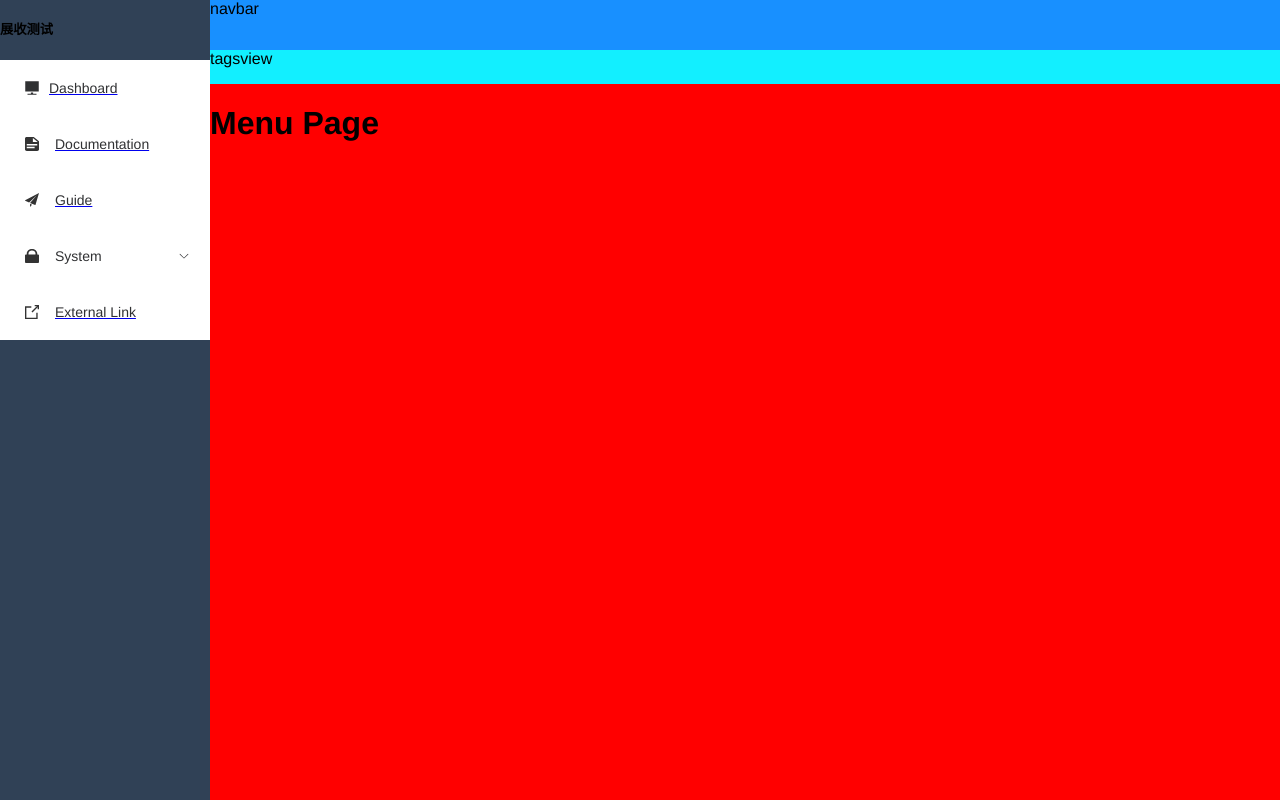
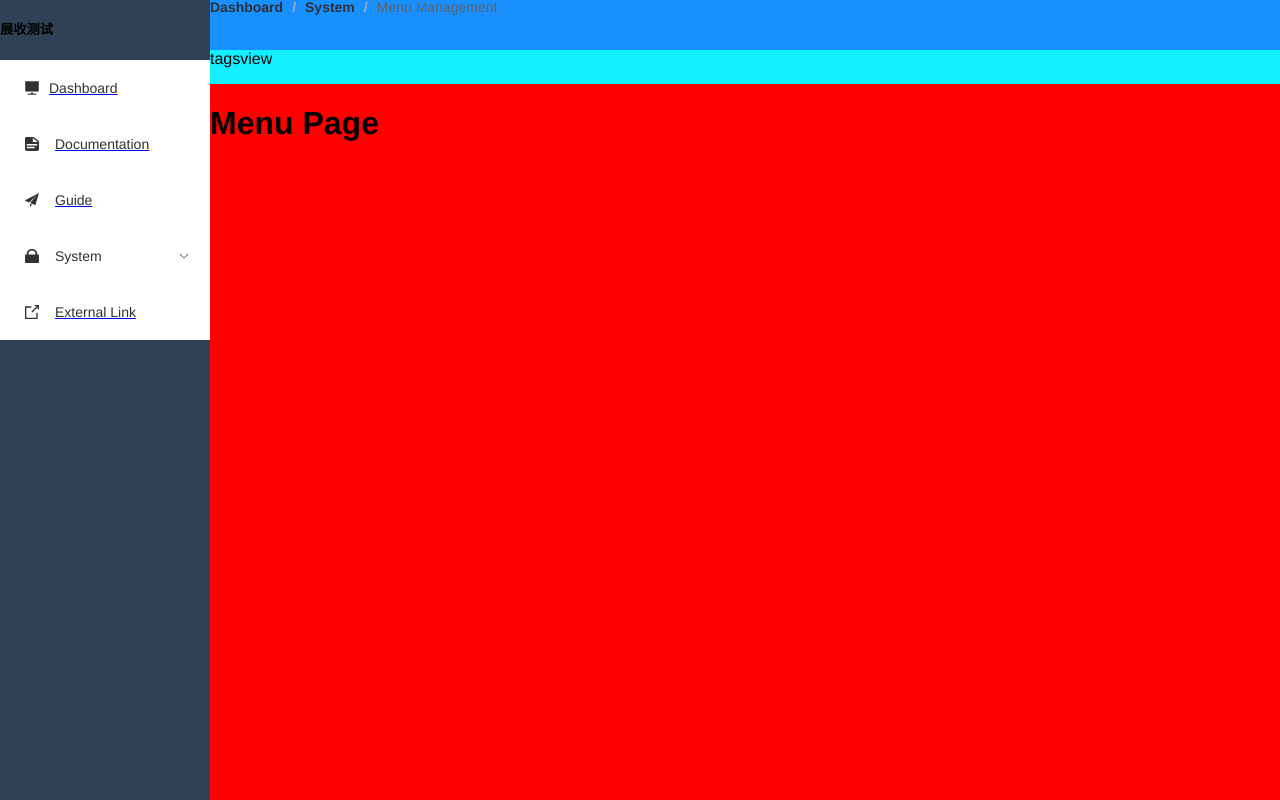
Before and after one commit to Zijue/vue3-vite2-admin, a Vue app: page /system/menu in a window 1280 px wide. Built offline with nearby package versions, Linux system fonts and the light colour scheme.

Commit message:
feat: 实现面包屑导航组件

```diff
--- a/components.d.ts
+++ b/components.d.ts
@@ -5,6 +5,9 @@
 declare module 'vue' {
   export interface GlobalComponents {
     AppMain: typeof import('./src/components/AppMain/index.vue')['default']
+    Breadcrumb: typeof import('./src/components/Breadcrumb/index.vue')['default']
+    ElBreadcrumb: typeof import('element-plus/es')['ElBreadcrumb']
+    ElBreadcrumbItem: typeof import('element-plus/es')['ElBreadcrumbItem']
     ElButton: typeof import('element-plus/es')['ElButton']
     ElIcon: typeof import('element-plus/es')['ElIcon']
     ElMenu: typeof import('element-plus/es')['ElMenu']
--- a/package.json
+++ b/package.json
@@ -48,6 +48,7 @@
     "element-plus": "^2.1.0",
     "normalize.css": "^8.0.1",
     "path-browserify": "^1.0.1",
+    "path-to-regexp": "^6.2.0",
     "pinia": "^2.0.11",
     "vue": "^3.2.31",
     "vue-router": "^4.0.14"
--- /dev/null
+++ b/src/components/Breadcrumb/index.vue
@@ -0,0 +1,118 @@
+<template>
+  <el-breadcrumb separator="/">
+    <el-breadcrumb-item v-for="(item, index) in levelList" :key="item.path">
+      <span v-if="index == levelList.length - 1" class="no-redirect">
+        {{ item.meta?.title }}
+      </span>
+      <a v-else @click.prevent="handleLink(item as Required<typeof item>)">{{
+        item.meta?.title
+      }}</a>
+    </el-breadcrumb-item>
+  </el-breadcrumb>
+</template>
+<script lang="ts">
+import { defineComponent, ref, watch, onBeforeMount } from "vue"
+import {
+  useRoute,
+  useRouter,
+  RouteLocationMatched,
+  RouteLocationRaw
+} from "vue-router"
+import { compile } from "path-to-regexp"
+
+type PartialRouteLocationMatched = Partial<RouteLocationMatched>
+
+export default defineComponent({
+  name: "Breadcrumb",
+  setup() {
+    const route = useRoute() //相当于this.$route对象
+    const router = useRouter() // 相当于this.$router对象
+    const levelList = ref<PartialRouteLocationMatched[]>([]) // 导航列表，存放matched里筛选的路由记录
+
+    // 判断是不是D啊是board路由
+    const isDashboard = (route?: PartialRouteLocationMatched) => {
+      const name = route && route.name
+      if (!name) {
+        return false
+      }
+      return (
+        (name as string).trim().toLocaleLowerCase() ===
+        "Dashboard".toLocaleLowerCase()
+      )
+    }
+
+    // 获取面包屑导航
+    const getBreadcrumb = () => {
+      // 对匹配的路由进行过滤，过滤掉没有title属性的路由，没有title就无法作为面包屑导航
+      let matched = route.matched.filter(
+        (item) => item.meta && item.meta.title
+      ) as PartialRouteLocationMatched[]
+      // 获取第一个匹配路由记录
+      const first = matched[0]
+      // 我们要把dashboard作为首页，始终固定在面包屑导航第一个 Dashboard/System/Menu Management
+      // 如果第一个匹配到的路由记录不是dashboard，我们自己就把它放在记录数组的第一项
+      if (!isDashboard(first)) {
+        matched = (
+          [
+            {
+              path: "/dashboard",
+              meta: {
+                title: "Dashboard"
+              }
+            }
+          ] as PartialRouteLocationMatched[]
+        ).concat(matched)
+      }
+      // route.meta.breadcrumb自定义属性，如果为false匹配到时，将不会在面包屑导航显示该路由
+      /**
+       {
+           path: 'menu',
+           meta: {
+               title: 'Menu Management',
+               breadcrumb: false // 不显示在面包屑导航，默认true
+           }
+       }
+       */
+      levelList.value = matched.filter(
+        (item) => item.meta && item.meta.title && item.meta.breadcrumb !== false
+      )
+    }
+
+    onBeforeMount(() => {
+      getBreadcrumb()
+    })
+
+    watch(
+      () => route.path,
+      () => {
+        getBreadcrumb()
+      }
+    )
+
+    // 主要是针对，动态路由 /user/:id进行动态参数填充
+    // path-to0-regexp
+    const pathCompile = (path: string) => {
+      // 根据路径编译正则函数，并接受具体参数；比如根据正则/user/:id，帮你将:id替换成具体路径
+      const toPath = compile(path) // 比如path /user/:id
+      const params = route.params // {id: 10}
+      return toPath(params) // toPath({id: 10}) => /user/10 返回填充后的路径
+    }
+
+    // 点击面包屑导航可跳转
+    const handleLink = (route: RouteLocationMatched) => {
+      const { path, redirect } = route
+      // 如果是重定向路由，就走重定向路径
+      if (redirect) {
+        router.push(redirect as RouteLocationRaw)
+        return
+      }
+      router.push(pathCompile(path))
+    }
+
+    return {
+      levelList,
+      handleLink
+    }
+  }
+})
+</script>
--- a/src/layout/index.vue
+++ b/src/layout/index.vue
@@ -5,7 +5,9 @@
     </div>
     <div class="main-container">
       <div class="header">
-        <div class="navbar">navbar</div>
+        <div class="navbar">
+          <Breadcrumb />
+        </div>
         <div class="tags-view">tagsview</div>
       </div>
       <app-main />
@@ -15,6 +17,7 @@
 <script setup lang="ts">
 import Sidebar from "@/components/Sidebar/index.vue"
 import AppMain from "@/components/AppMain/index.vue"
+import Breadcrumb from "@/components/Breadcrumb/index.vue"
 </script>
 <style lang="scss" scoped>
 .app-wrapper {
```
Also changed, not shown: src/plugins/element.ts (+10 -2 lines), 1 other file (tests, documents, lock files or other folders).
